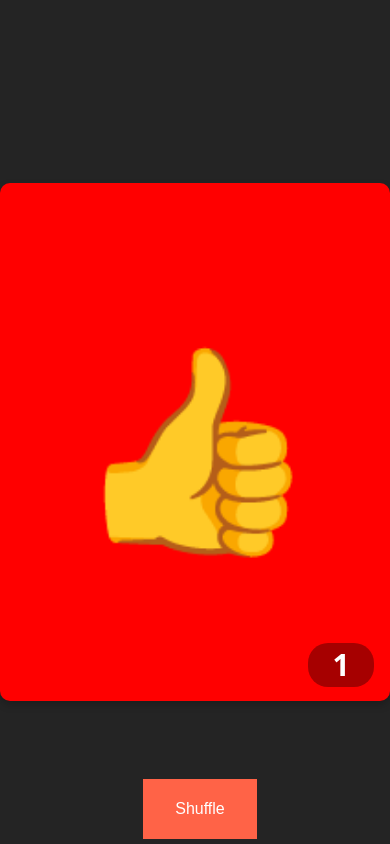
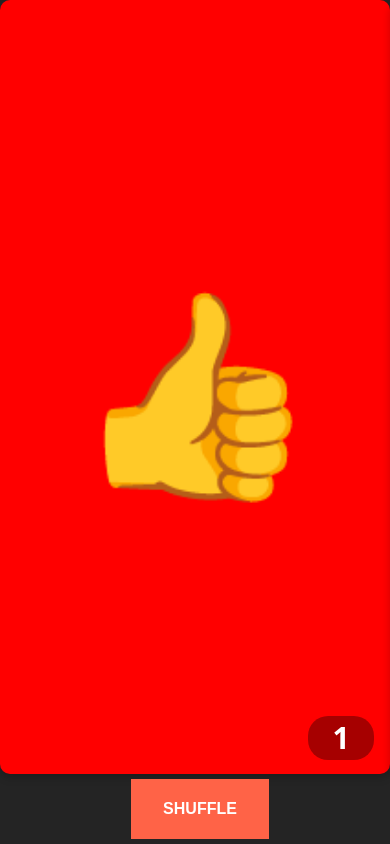
Before and after one commit to vadimfilimonov/mafia-game, a React (Vite) app: page / in a window 390 px wide. Built offline with nearby package versions, Linux system fonts and the light colour scheme.

Commit message:
Update mobile slider

```diff
--- a/src/App.css
+++ b/src/App.css
@@ -24,11 +24,11 @@
 @media (width <= 768px) {
   .container__cards {
     position: fixed;
-    top: 110px;
+    top: 0;
     bottom: 70px;
     left: 0;
     width: 100%;
-    overflow-x: scroll;
+    gap: 0;
   }
 }
 
@@ -36,7 +36,8 @@
   .cards {
     display: flex;
     align-items: center;
-
+    transform: translateX(calc(var(--active-card-index, 0) * -100%));
+    transition: transform 0.25s ease;
   }
 }
 
--- a/src/App.jsx
+++ b/src/App.jsx
@@ -1,4 +1,4 @@
-import { useEffect, useState } from 'react';
+import { useEffect, useRef, useState } from 'react';
 import _ from 'lodash';
 import Button from './Components/Button/Button';
 import Card from './Components/Card/Card';
@@ -7,6 +7,8 @@ import './App.css'
 
 function App() {
   const [roles, setRoles] = useState([]);
+  const [activeCardIndex, setActiveCardIndex] = useState(0);
+  const clickTimeoutRef = useRef(null);
 
   useEffect(() => {
     const storedRoles = localStorage.getItem('roles');
@@ -24,19 +26,58 @@ function App() {
   }, []);
 
   const handleReset = () => {
+    setActiveCardIndex(0);
     const shuffledRoles = _.shuffle(roles);
     setRoles(shuffledRoles);
     localStorage.setItem('roles', JSON.stringify(shuffledRoles));
   };
 
+  const handleNextCard = () => {
+    setActiveCardIndex((prevIndex) => (prevIndex + 1) % roles.length);
+  };
+
+  const handlePrevCard = () => {
+    setActiveCardIndex((prevIndex) => (prevIndex - 1 + roles.length) % roles.length);
+  };
+
+  const handleCardClick = () => {
+    if (clickTimeoutRef.current) {
+      clearTimeout(clickTimeoutRef.current);
+    }
+
+    clickTimeoutRef.current = setTimeout(() => {
+      handleNextCard();
+      clickTimeoutRef.current = null;
+    }, 200);
+  };
+
+  const handleCardDoubleClick = () => {
+    if (clickTimeoutRef.current) {
+      clearTimeout(clickTimeoutRef.current);
+      clickTimeoutRef.current = null;
+    }
+
+    handlePrevCard();
+  };
+
+  useEffect(() => {
+    return () => {
+      if (clickTimeoutRef.current) {
+        clearTimeout(clickTimeoutRef.current);
+      }
+    };
+  }, []);
+
   return (
     <div className='container'>
-      <div className="cards container__cards">
+      <div className="cards container__cards" style={{ '--active-card-index': activeCardIndex }}>
         {roles.map((role, index) =>
           <Card
           key={index}
           role={role}
           number={index + 1}
+          handleClick={handleCardClick}
+          handleDoubleClick={handleCardDoubleClick}
         />
         )}
       </div>
--- a/src/Components/Button/Button.css
+++ b/src/Components/Button/Button.css
@@ -9,4 +9,6 @@
   background-color: tomato;
   border: none;
   cursor: pointer;
+  font-weight: 700;
+  text-transform: uppercase;
 }
--- a/src/Components/Card/Card.css
+++ b/src/Components/Card/Card.css
@@ -12,6 +12,8 @@
   border-radius: 10px;
   box-shadow: 0 4px 8px rgb(0 0 0 / 20%);
   background-color: #007bff;
+  cursor: default;
+  pointer-events: none;
 }
 
 .card::after {
@@ -43,10 +45,11 @@
   .card {
     flex: 0 0 auto;
     width: 100%;
-    height: 0;
-    padding-bottom: 133%;
+    height: 100%;
     font-size: 200px;
     scroll-snap-align: start;
+    cursor: pointer;
+    pointer-events: auto;
   }
 
   .card::before {
--- a/src/Components/Card/Card.jsx
+++ b/src/Components/Card/Card.jsx
@@ -2,7 +2,7 @@ import cn from 'classnames';
 import { ROLE_RED, ROLE_BLACK, ROLE_SHERIFF, ROLE_DON, ROLES_EMOJI } from '../../consts';
 import './Card.css'
 
-const Card = ({ role, number }) => {
+const Card = ({ role, number, handleClick, handleDoubleClick }) => {
   const classNamesList = cn(
     'card',
     {
@@ -18,6 +18,8 @@ const Card = ({ role, number }) => {
       className={classNamesList}
       data-number={number}
       data-emoji={ROLES_EMOJI[role]}
+      onClick={handleClick}
+      onDoubleClick={handleDoubleClick}
     />
   );
 };
```
